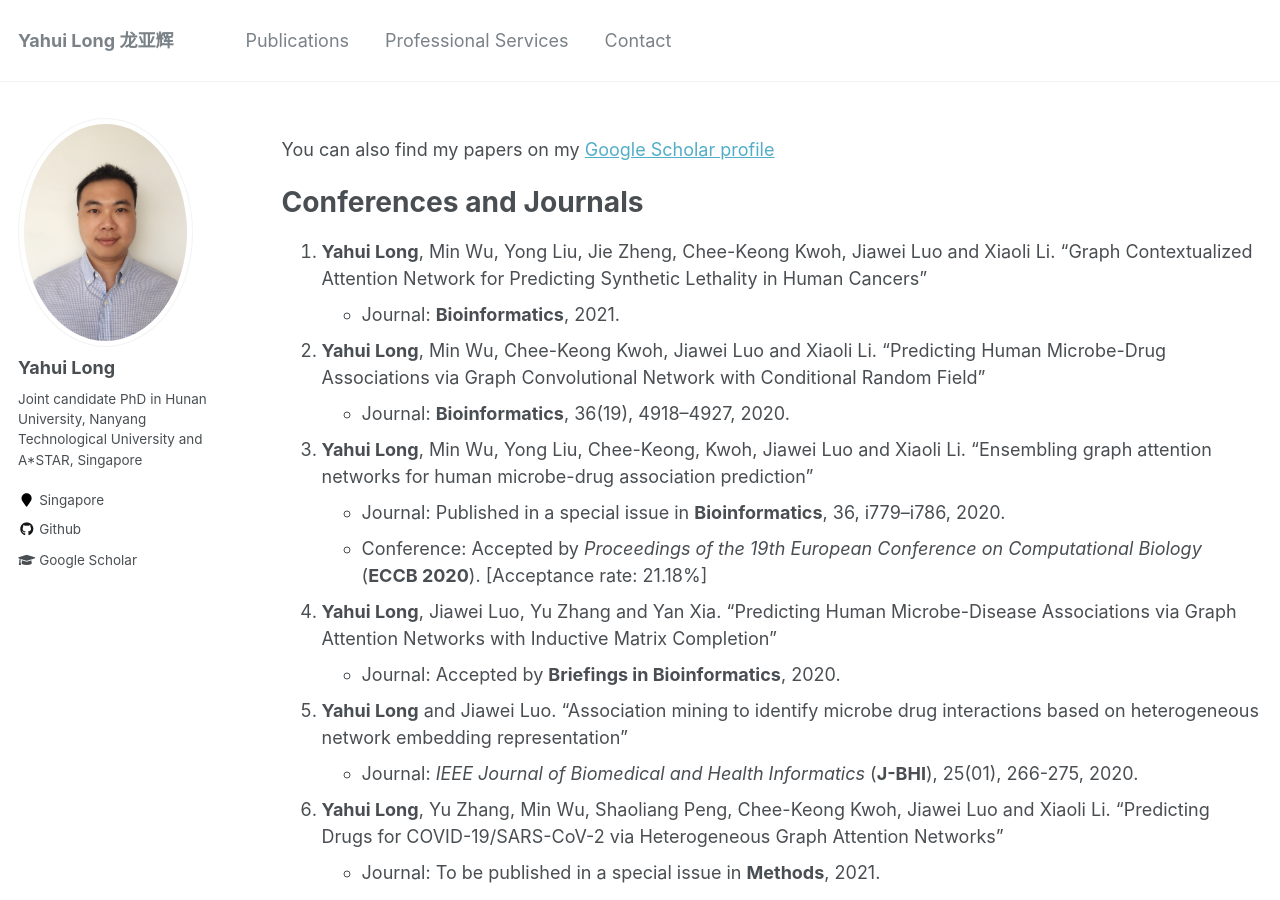
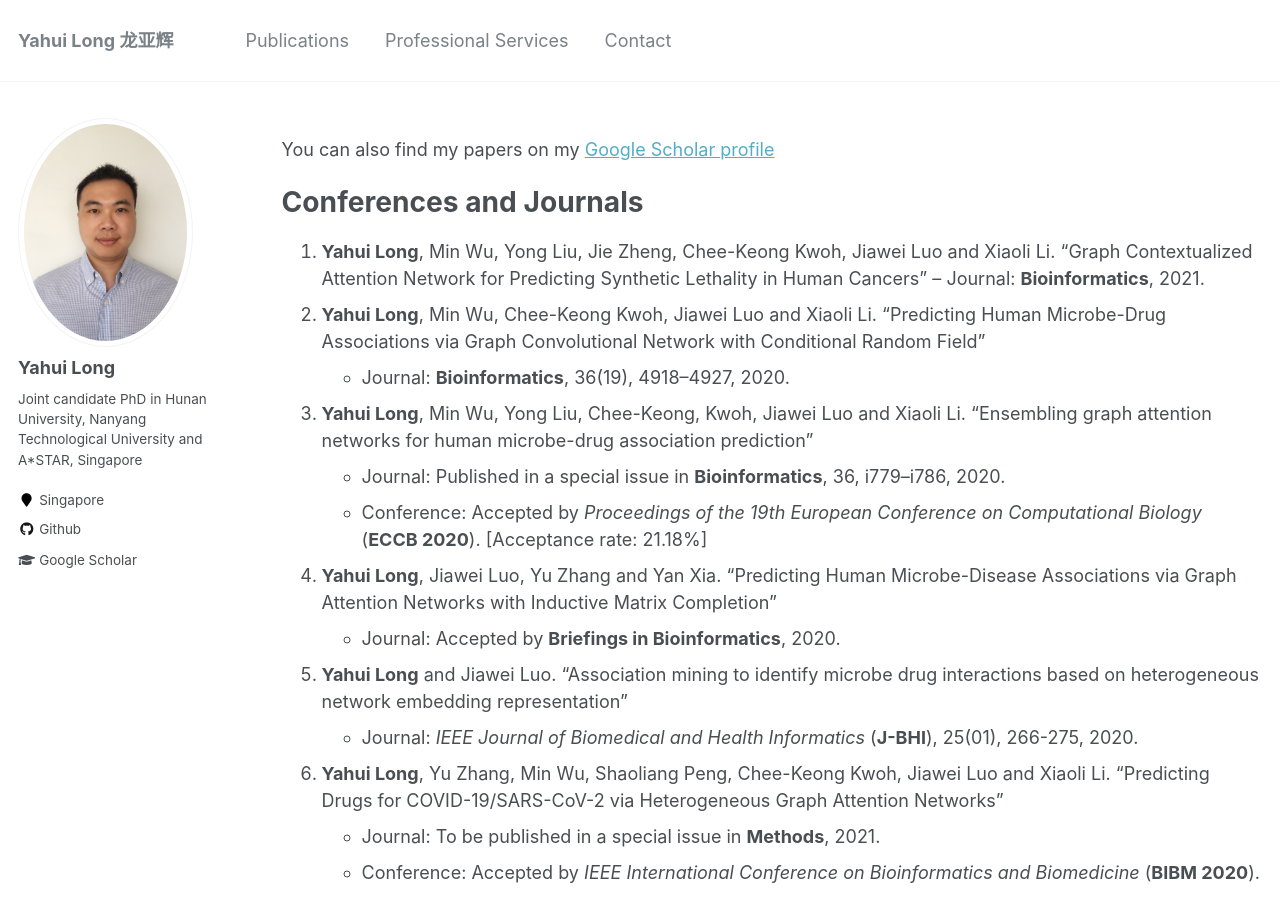
Before and after one commit to longyahui/Home, a Jekyll site: the page built from _pages/publications.md, in a window 1280 px wide and 900 px high. Built offline with Jekyll 4.4.1, drawn with Linux system fonts in a browser that asks for light colours; part of the change alters nothing that is shown.

```diff
--- a/_pages/publications.md
+++ b/_pages/publications.md
@@ -14,7 +14,7 @@ You can also find my papers on my [Google Scholar profile](https://scholar.googl
 # Conferences and Journals
 
 1. **Yahui Long**, Min Wu, Yong Liu, Jie Zheng, Chee-Keong Kwoh, Jiawei Luo and Xiaoli Li. "Graph Contextualized Attention Network for Predicting Synthetic Lethality in Human Cancers"
-   - Journal: **Bioinformatics**, 2021.
+   -- Journal: **Bioinformatics**, 2021.
 2. **Yahui Long**, Min Wu, Chee-Keong Kwoh, Jiawei Luo and Xiaoli Li. "Predicting Human Microbe-Drug Associations via Graph Convolutional Network with Conditional Random Field"
    - Journal: **Bioinformatics**, 36(19), 4918–4927, 2020.
 3. **Yahui Long**, Min Wu, Yong Liu, Chee-Keong, Kwoh, Jiawei Luo and Xiaoli Li. "Ensembling graph attention networks for human microbe-drug association prediction"
```
